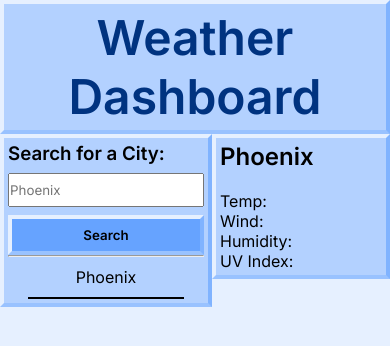
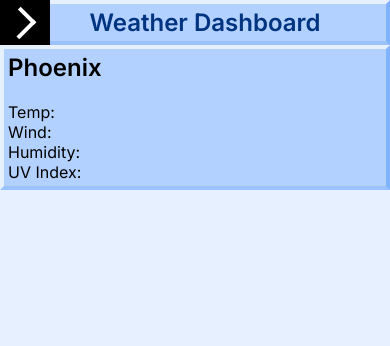
Before and after one commit to Moses-Ian/weather, a plain HTML site: page index.html in a window 390 px wide. Drawn offline with nearby package versions, Linux system fonts and the light colour scheme; no server answers.

Commit message:
fixed #14 - media queries

```diff
--- a/assets/css/style.css
+++ b/assets/css/style.css
@@ -22,12 +22,16 @@ body {
 header {
 	text-align: center;
 	font-weight: bold;
-	/* font-family: ui-sans-serif, system-ui, -apple-system, BlinkMacSystemFont, "Segoe UI", Roboto, "Helvetica Neue", Arial, "Noto Sans", sans-serif, "Apple Color Emoji", "Segoe UI Emoji", "Segoe UI Symbol", "Noto Color Emoji"; */
 	color: #003380;
+	position: relative;
 }
 
 h1 {
 	font-size: 3rem;
+}
+
+.show-history {
+	display: none;
 }
 
 /* body */
@@ -47,7 +51,6 @@ form {
 
 .form-input {
 	height: 30px;
-	/* margin: 8px auto; */
 	margin-top: 8px;
 	margin-bottom: 8px;
 }
@@ -118,6 +121,7 @@ ul {
 
 .forecast {
 	display: flex;
+	flex-wrap: wrap;
 }
 
 .forecast-card {
@@ -139,3 +143,67 @@ ul {
 	border-color: #e6f0ff #80b3ff #99c2ff #e6f0ff;
 	padding: 4px;
 }
+
+/* media queries */
+@media screen and (max-width: 1200px) {
+}
+
+@media screen and (max-width: 980px) {
+}
+
+@media screen and (max-width: 768px) {
+	.show-history {
+		width: 60px;
+		height: calc(100% + 8px);
+		background-color: black;
+		position: absolute;
+		top: -4px;
+		left: -4px;
+		display: flex;
+		justify-content: center;
+		align-items: center;
+	}
+
+	.arrow {
+		width: 40%;
+		height: 40%;
+		border-bottom: 4px solid white;
+		border-right: 4px solid white;
+		transform: rotate(-45deg);
+		display: block;
+		margin-right: 10px;
+	}
+
+	h1 {
+		font-size: 2rem;
+	}
+
+	.search {
+		display: none;
+	}
+
+	.display {
+		flex: 2 0 0;
+	}
+
+	.forecast-card {
+		flex: 1 0 0;
+	}
+}
+
+@media screen and (max-width: 576px) {
+	.show-history {
+		width: 50px;
+	}
+
+	h1 {
+		font-size: 1.5rem;
+		padding-left: 20px;
+	}
+
+	.main {
+		flex-direction: column;
+	}
+}
+
+/* smallest reasonable size: 360px */
--- a/assets/js/script.js
+++ b/assets/js/script.js
@@ -1,6 +1,9 @@
 //variables
 //==================================
 var weatherKey = "d328b40d39c16723c7e965ef48afe542";
+var showHistoryEl = document.querySelector(".show-history");
+var arrowEl = document.querySelector(".arrow");
+var searchEl = document.querySelector(".search");
 var cityNameEl = document.querySelector("#city-name");
 var dateEl = document.querySelector("#date");
 var tempEl = document.querySelector("#temp");
@@ -202,8 +205,24 @@ function displayUVIndex(data) {
 		uvEl.style.backgroundColor = "var(--pur)";
 }
 
+function peakHistory() {
+	if (window.innerWidth > 768)
+		return;
+	if (searchEl.style.display == "none" || searchEl.style.display == "") {
+		searchEl.style.display = "block";
+		arrowEl.style.transform = "rotate(-225deg)";
+		arrowEl.style.marginRight = "-10px";
+	} else {
+		searchEl.style.display = "none";
+		arrowEl.style.transform = "rotate(-45deg)";
+		arrowEl.style.marginRight = "10px";
+	}
+}
+
 //listeners
 //=====================================
+showHistoryEl.addEventListener("click", peakHistory);
+
 formEl.addEventListener("submit", function() {
 	event.preventDefault();
 	var cityName = inputEl.value.trim();
@@ -213,6 +232,7 @@ formEl.addEventListener("submit", function() {
 	formEl.reset();
 
 	searchCity(cityName);
+	peakHistory();
 });
 
 historyEl.addEventListener("click", function(event) {
@@ -221,6 +241,7 @@ historyEl.addEventListener("click", function(event) {
 		return;
 
 	searchCity(targetEl.textContent);
+	peakHistory();
 });
 
 
--- a/index.html
+++ b/index.html
@@ -11,7 +11,10 @@
     <title>Weather Dashboard</title>
   </head>
   <body>
-    <header class="block"><h1>Weather Dashboard</h1></header>
+    <header class="block">
+			<div class="show-history"><div class="arrow"></div></div>
+			<h1>Weather Dashboard</h1>
+		</header>
 		<div class="main">
 			<div class="search block">
 				<form>
@@ -19,7 +22,6 @@
 					<input class="form-input" name="city" id="city" type="text" placeholder="Phoenix"/>
 					<button class="btn" type="submit">Search</button>
 				</form>
-				<hr>
 				<ul class="history"></ul>
 				<div class="search-results"></div>
 			</div>
```
